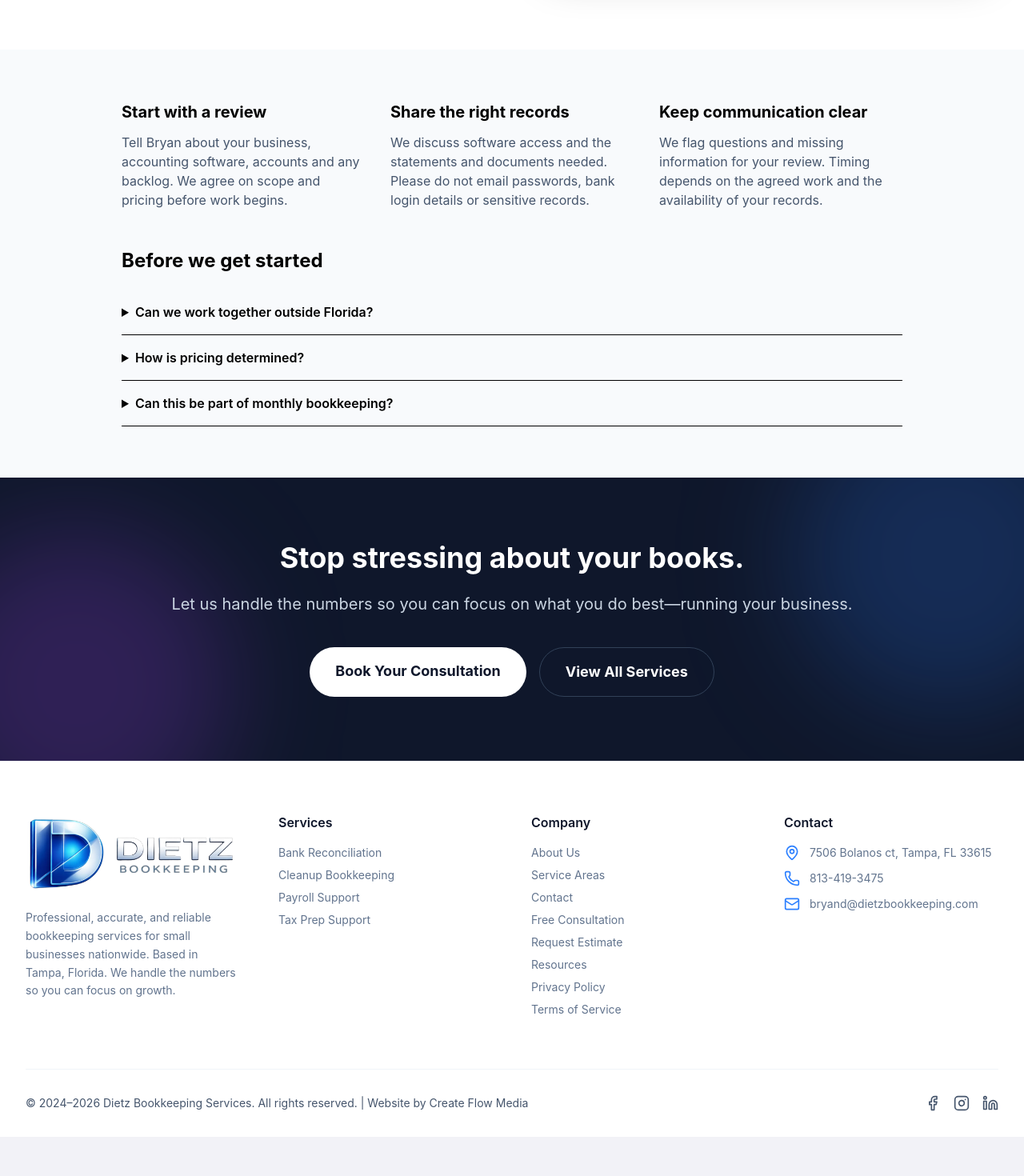
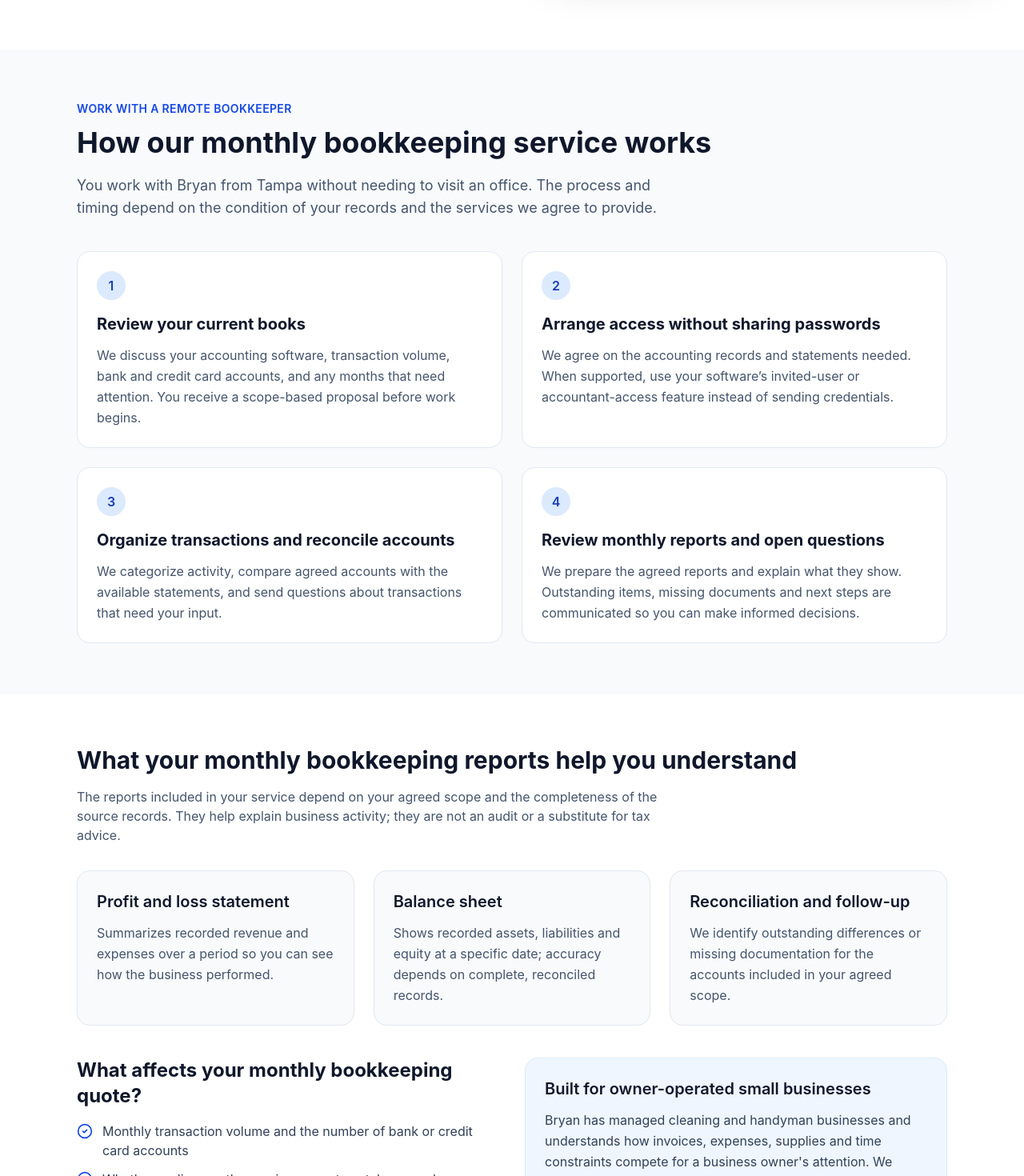
Before and after one commit to dietzbp-lgtm/dietz-bookkeeping-website, a React (Vite) app: page /monthly-bookkeeping in a window 1280 px wide. Shown: the part 1330-2800 px from the top of the page at 80% size. Before the commit the page ends 2751 px from the top, so only its background shows below. Built offline with nearby package versions, Linux system fonts and the light colour scheme.

Commit message:
PR19: add nationwide monthly bookkeeping process, reporting, pricing and helpful FAQ

```diff
--- a/src/pages/ServicePage.tsx
+++ b/src/pages/ServicePage.tsx
@@ -9,6 +9,12 @@ interface ServicePageProps {
     description: string;
     icon: any;
     image?: string;
+    monthlyDetail?: {
+      process: { heading: string; text: string }[];
+      reports: { heading: string; text: string }[];
+      pricingFactors: string[];
+      faqs: { question: string; answer: string }[];
+    };
     content: {
       heading: string;
       subheading: string;
@@ -35,7 +41,7 @@ const ServicePage: React.FC<ServicePageProps> = ({ service }) => {
               <Icon className="h-10 w-10" />
             </div>
             <h1 className="text-4xl md:text-5xl font-bold text-slate-900 tracking-tight mb-6">
-              {service.title} for Small Businesses
+              {service.monthlyDetail ? 'Online Monthly Bookkeeping Services for Small Businesses' : `${service.title} for Small Businesses`}
             </h1>
             <p className="text-sm font-semibold text-blue-600 mb-4">Tampa, Florida · Remote service nationwide</p>
             <p className="text-xl text-slate-600 leading-relaxed">
@@ -104,6 +110,102 @@ const ServicePage: React.FC<ServicePageProps> = ({ service }) => {
         </div>
       </section>
 
+      {service.monthlyDetail && (
+        <>
+          <section className="py-16 bg-slate-50" aria-labelledby="online-bookkeeping-process">
+            <div className="max-w-6xl mx-auto px-5 sm:px-8">
+              <p className="text-sm font-semibold tracking-wide text-blue-700 mb-3">WORK WITH A REMOTE BOOKKEEPER</p>
+              <h2 id="online-bookkeeping-process" className="text-3xl sm:text-4xl font-bold text-slate-900 mb-5">
+                How our monthly bookkeeping service works
+              </h2>
+              <p className="text-slate-600 text-lg max-w-3xl mb-10">
+                You work with Bryan from Tampa without needing to visit an office. The process and timing depend on
+                the condition of your records and the services we agree to provide.
+              </p>
+              <ol className="grid md:grid-cols-2 gap-6">
+                {service.monthlyDetail.process.map((step, index) => (
+                  <li key={step.heading} className="bg-white border border-slate-200 rounded-2xl p-6">
+                    <span className="inline-flex items-center justify-center rounded-full bg-blue-100 text-blue-800 font-semibold w-9 h-9 mb-4">
+                      {index + 1}
+                    </span>
+                    <h3 className="text-xl font-bold text-slate-900 mb-3">{step.heading}</h3>
+                    <p className="text-slate-600 leading-relaxed">{step.text}</p>
+                  </li>
+                ))}
+              </ol>
+            </div>
+          </section>
+
+          <section className="py-16 bg-white" aria-labelledby="online-bookkeeping-deliverables">
+            <div className="max-w-6xl mx-auto px-5 sm:px-8">
+              <h2 id="online-bookkeeping-deliverables" className="text-3xl font-bold text-slate-900 mb-4">
+                What your monthly bookkeeping reports help you understand
+              </h2>
+              <p className="text-slate-600 mb-8 max-w-3xl">
+                The reports included in your service depend on your agreed scope and the completeness of the source records.
+                They help explain business activity; they are not an audit or a substitute for tax advice.
+              </p>
+              <div className="grid md:grid-cols-3 gap-6">
+                {service.monthlyDetail.reports.map((report) => (
+                  <article key={report.heading} className="rounded-2xl bg-slate-50 border border-slate-200 p-6">
+                    <h3 className="text-xl font-semibold text-slate-900 mb-3">{report.heading}</h3>
+                    <p className="text-slate-600 leading-relaxed">{report.text}</p>
+                  </article>
+                ))}
+              </div>
+              <div className="mt-10 grid lg:grid-cols-2 gap-8 items-start">
+                <div>
+                  <h2 className="text-2xl font-bold text-slate-900 mb-4">What affects your monthly bookkeeping quote?</h2>
+                  <ul className="space-y-3">
+                    {service.monthlyDetail.pricingFactors.map((factor) => (
+                      <li key={factor} className="flex gap-3 text-slate-700">
+                        <CheckCircle2 aria-hidden="true" className="h-5 w-5 shrink-0 text-blue-700 mt-0.5" />
+                        <span>{factor}</span>
+                      </li>
+                    ))}
+                  </ul>
+                  <Link to="/estimate" className="inline-flex items-center gap-2 mt-6 font-semibold text-blue-700 underline underline-offset-4">
+                    Request a personalized bookkeeping estimate <ArrowRight aria-hidden="true" className="h-4 w-4" />
+                  </Link>
+                </div>
+                <aside className="bg-blue-50 border border-blue-100 p-6 rounded-2xl">
+                  <h3 className="text-xl font-semibold text-slate-900 mb-3">Built for owner-operated small businesses</h3>
+                  <p className="text-slate-700 leading-relaxed mb-4">
+                    Bryan has managed cleaning and handyman businesses and understands how invoices, expenses,
+                    supplies and time constraints compete for a business owner's attention.
+                    We begin with your existing records and define a practical bookkeeping scope together.
+                  </p>
+                  <Link to="/about" className="font-semibold text-blue-700 underline underline-offset-4">
+                    Learn about Bryan and Dietz Bookkeeping
+                  </Link>
+                </aside>
+              </div>
+            </div>
+          </section>
+
+          <section className="py-16 bg-slate-50" aria-labelledby="online-monthly-faq">
+            <div className="max-w-4xl mx-auto px-5 sm:px-8">
+              <h2 id="online-monthly-faq" className="text-3xl font-bold text-slate-900 mb-6">
+                Online monthly bookkeeping: common questions
+              </h2>
+              <div className="divide-y divide-slate-200 border-y border-slate-200">
+                {service.monthlyDetail.faqs.map((faq) => (
+                  <details key={faq.question} className="py-5 group">
+                    <summary className="font-semibold text-slate-900 cursor-pointer">{faq.question}</summary>
+                    <p className="mt-3 text-slate-600 leading-relaxed">{faq.answer}</p>
+                  </details>
+                ))}
+              </div>
+              <p className="mt-8 text-slate-600">
+                Behind on earlier months? See our <Link to="/tampa-cleanup-bookkeeping" className="font-semibold text-blue-700 underline underline-offset-4">cleanup bookkeeping service</Link>.
+                You can also <Link to="/schedule" className="font-semibold text-blue-700 underline underline-offset-4">schedule a free consultation</Link>.
+              </p>
+            </div>
+          </section>
+        </>
+      )}
+
+      {!service.monthlyDetail && (
       <section className="py-16 bg-slate-50">
         <div className="max-w-5xl mx-auto px-6">
           <div className="grid md:grid-cols-3 gap-8 mb-12">
@@ -117,6 +219,7 @@ const ServicePage: React.FC<ServicePageProps> = ({ service }) => {
           <details className="border-b py-4"><summary className="font-semibold cursor-pointer">Can this be part of monthly bookkeeping?</summary><p className="mt-3 text-slate-600">We can discuss including this work in an ongoing plan or defining it as a separate project. <Link to="/monthly-bookkeeping" className="text-blue-600 underline">Explore monthly bookkeeping.</Link></p></details>
         </div>
       </section>
+      )}
 
       {/* CTA Section */}
       <section className="py-20 bg-slate-900 text-white overflow-hidden relative">
```
